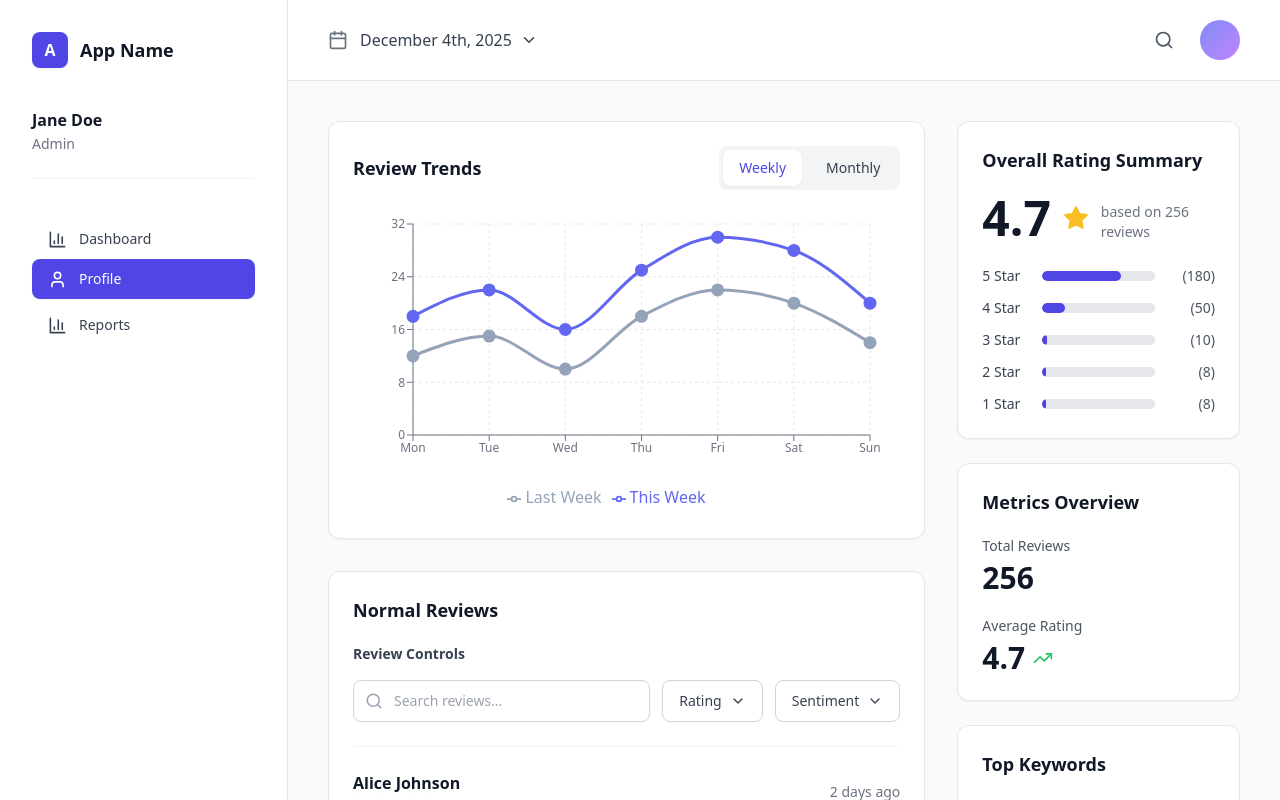
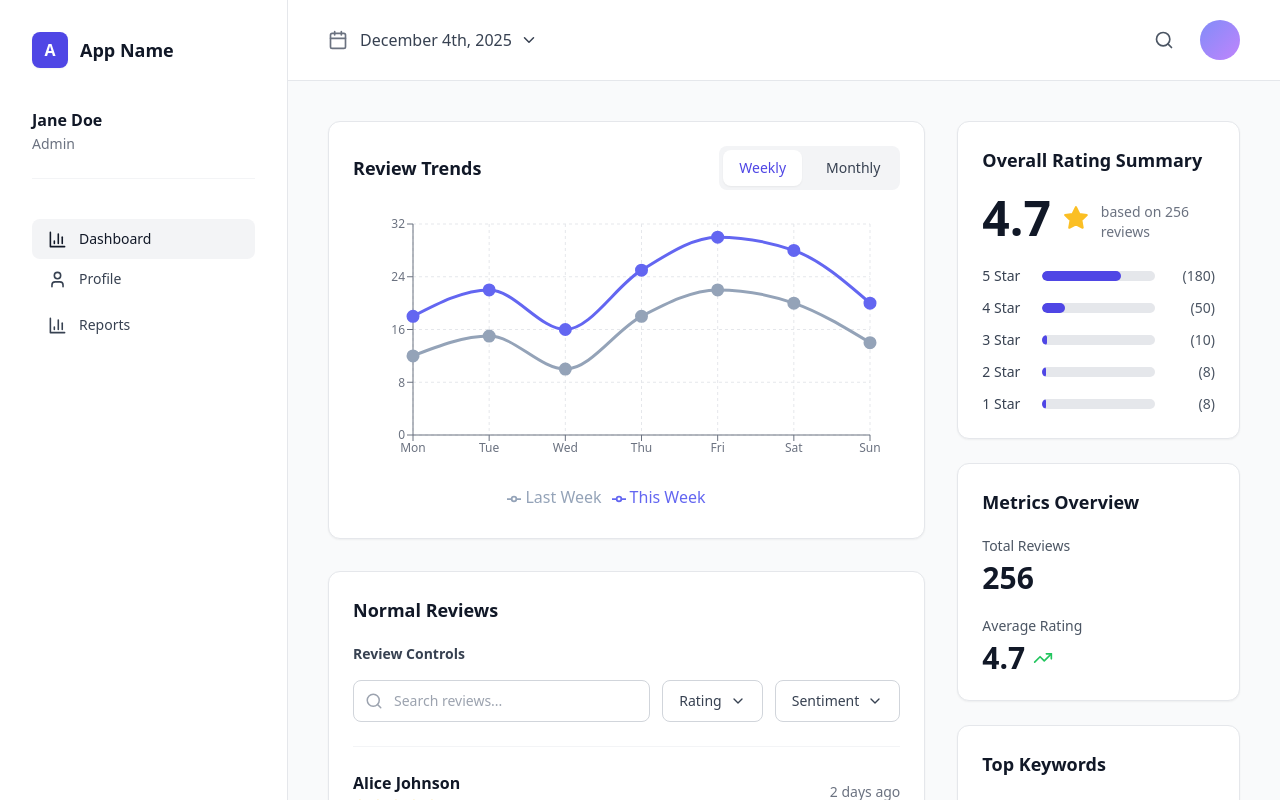
Before and after one commit to ajaysinh9893/REVIEW_UI, a Next.js app: page /review-dashboard in a window 1280 px wide. Shown: the top 800 px of the page. Built offline with nearby package versions, Linux system fonts and the light colour scheme.

Commit message:
Fix sidebar active button: dynamic based on current page, change color to subtle gray

```diff
--- a/src/components/Sidebar.jsx
+++ b/src/components/Sidebar.jsx
@@ -1,9 +1,12 @@
 'use client';
 
+import { usePathname } from 'next/navigation';
 import Link from 'next/link';
 import { BarChart3, User } from 'lucide-react';
 
 export default function Sidebar() {
+  const pathname = usePathname();
+
   return (
     <div className="fixed left-0 top-0 h-screen w-72 bg-white border-r border-gray-200 p-8 flex flex-col">
       <div className="flex items-center gap-3 mb-10">
@@ -20,13 +23,21 @@ export default function Sidebar() {
 
       <nav className="space-y-1.5">
         <Link href="/review-dashboard">
-          <button className="w-full flex items-center gap-3 px-4 py-2.5 text-sm font-medium text-gray-700 hover:bg-gray-50 rounded-lg transition-all">
+          <button className={`w-full flex items-center gap-3 px-4 py-2.5 text-sm font-medium rounded-lg transition-all ${
+            pathname === '/review-dashboard'
+              ? 'bg-gray-100 text-gray-900'
+              : 'text-gray-700 hover:bg-gray-50'
+          }`}>
             <BarChart3 size={19} />
             <span>Dashboard</span>
           </button>
         </Link>
         <Link href="/review-profile">
-          <button className="w-full flex items-center gap-3 px-4 py-2.5 text-sm font-medium bg-indigo-600 text-white rounded-lg shadow-sm">
+          <button className={`w-full flex items-center gap-3 px-4 py-2.5 text-sm font-medium rounded-lg transition-all ${
+            pathname === '/review-profile'
+              ? 'bg-gray-100 text-gray-900'
+              : 'text-gray-700 hover:bg-gray-50'
+          }`}>
             <User size={19} />
             <span>Profile</span>
           </button>
```
